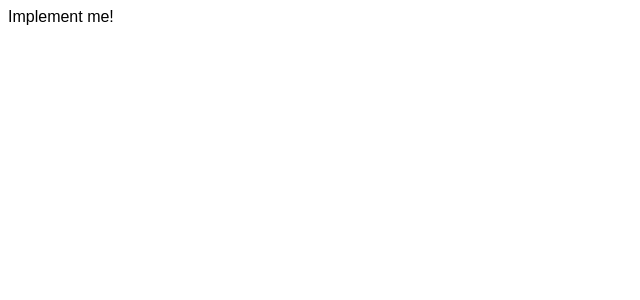
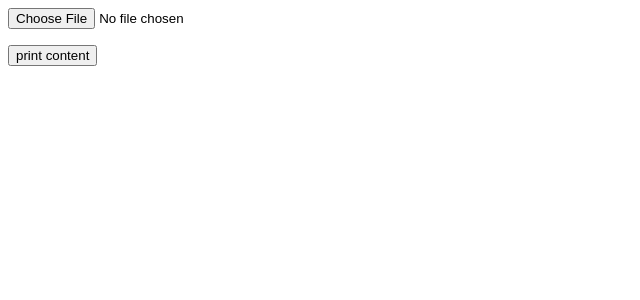
Before and after one commit to therufa/frontend-homework, a React (Create React App) app in the folder frontend/: page / in a window 1280 px wide. Shown: the top 300 px of the page, without its empty margins (0-640 px from the left). Built offline with nearby package versions, Linux system fonts and the light colour scheme.

Commit message:
read email list from file input

```diff
--- a/frontend/src/App.js
+++ b/frontend/src/App.js
@@ -1,7 +1,59 @@
-import React from 'react';
+import React, { useState } from 'react';
+
+function readFileText(file) {
+  return new Promise((resolve, reject) => {
+    const fileReader = new FileReader();
+
+    if (!file || file.type !== 'text/plain') {
+      return reject(new TypeError('File is not of type text'));
+    }
+
+    fileReader.addEventListener('load', (ev) => {
+      resolve(fileReader.result)
+    })
+
+    fileReader.readAsText(file)
+  })
+}
+
+
+function InputForm({ onChange }) {
+  const handleFileChange = (e) => {
+    onChange(Array.from(e.currentTarget.files));
+  }
+
+  return (
+    <input type="file" onChange={handleFileChange} />
+  )
+}
 
 function App() {
-  return <div>Implement me!</div>;
+  const [files, setFiles] = useState([]);
+  const [emailList, setEmailList] = useState([]);
+
+  const handlePrintContents = async () => {
+    const fileContentList = (await Promise.all(files.map(readFileText)))
+    const emailList = fileContentList.reduce((emails, rawList) =>
+      [...emails, rawList.split('\n').filter(Boolean)], []
+    ).flat()
+
+    setEmailList(emailList)
+  }
+
+  return (
+    <>
+      <InputForm onChange={setFiles} />
+      <ul>
+        {files.map(file => <li key={file}>{file.name}</li>)}
+      </ul>
+
+      <button onClick={handlePrintContents}>print content</button>
+
+      <ul>
+        {emailList.map(email => <li key={email}>{email}</li>)}
+      </ul>
+    </>
+  );
 }
 
 export default App;
```
